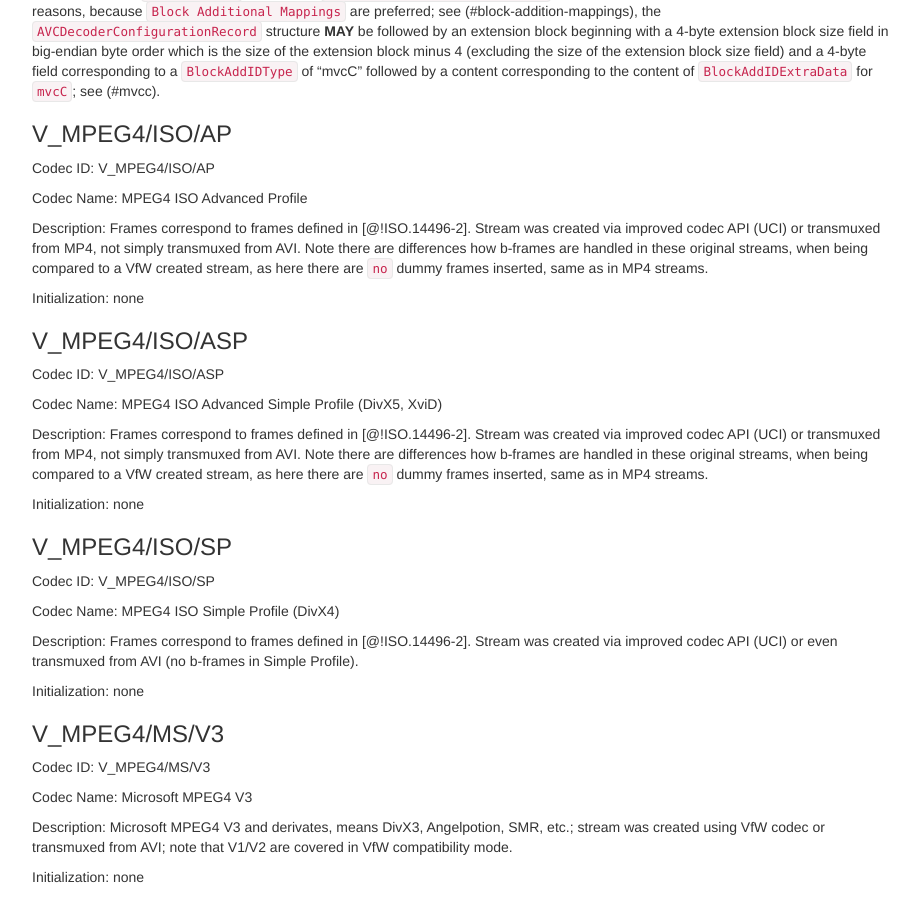
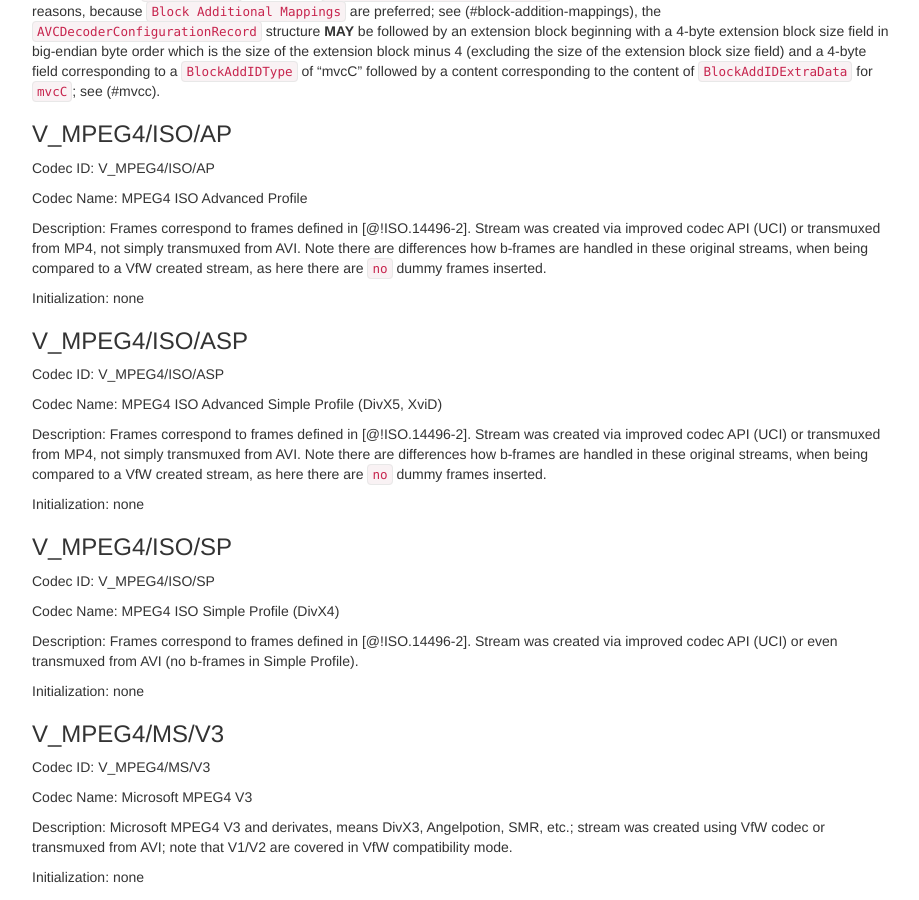
Before and after one commit to ietf-wg-cellar/matroska-specification, a Jekyll site: the page built from cellar-codec/codec_specs.md, in a window 1280 px wide and 900 px high, scrolled down 4557 px. Shown: the whole window, without its empty margins (273-1192 px from the left). Built offline with Jekyll 4.4.1, drawn with Linux system fonts in a browser that asks for light colours; our own code applies the rules of GitHub Pages for plain Markdown files.

Commit message:
remove MP4 references for V_MPEG4/ISO/A[S]P
This doesn't useful information.

```diff
--- a/cellar-codec/codec_specs.md
+++ b/cellar-codec/codec_specs.md
@@ -283,8 +283,7 @@
 Description: Frames correspond to frames defined in [@!ISO.14496-2].
 Stream was created via improved codec API (UCI) or transmuxed from MP4, not simply transmuxed from AVI.
 Note there are differences how b-frames are handled in these original streams,
-when being compared to a VfW created stream, as here there are `no` dummy frames inserted,
-same as in MP4 streams.
+when being compared to a VfW created stream, as here there are `no` dummy frames inserted.
 
 Initialization: none
 
@@ -297,8 +296,7 @@
 Description: Frames correspond to frames defined in [@!ISO.14496-2].
 Stream was created via improved codec API (UCI) or transmuxed from MP4, not simply transmuxed from AVI.
 Note there are differences how b-frames are handled in these original streams,
-when being compared to a VfW created stream, as here there are `no` dummy frames inserted,
-same as in MP4 streams.
+when being compared to a VfW created stream, as here there are `no` dummy frames inserted.
 
 Initialization: none
 
```
